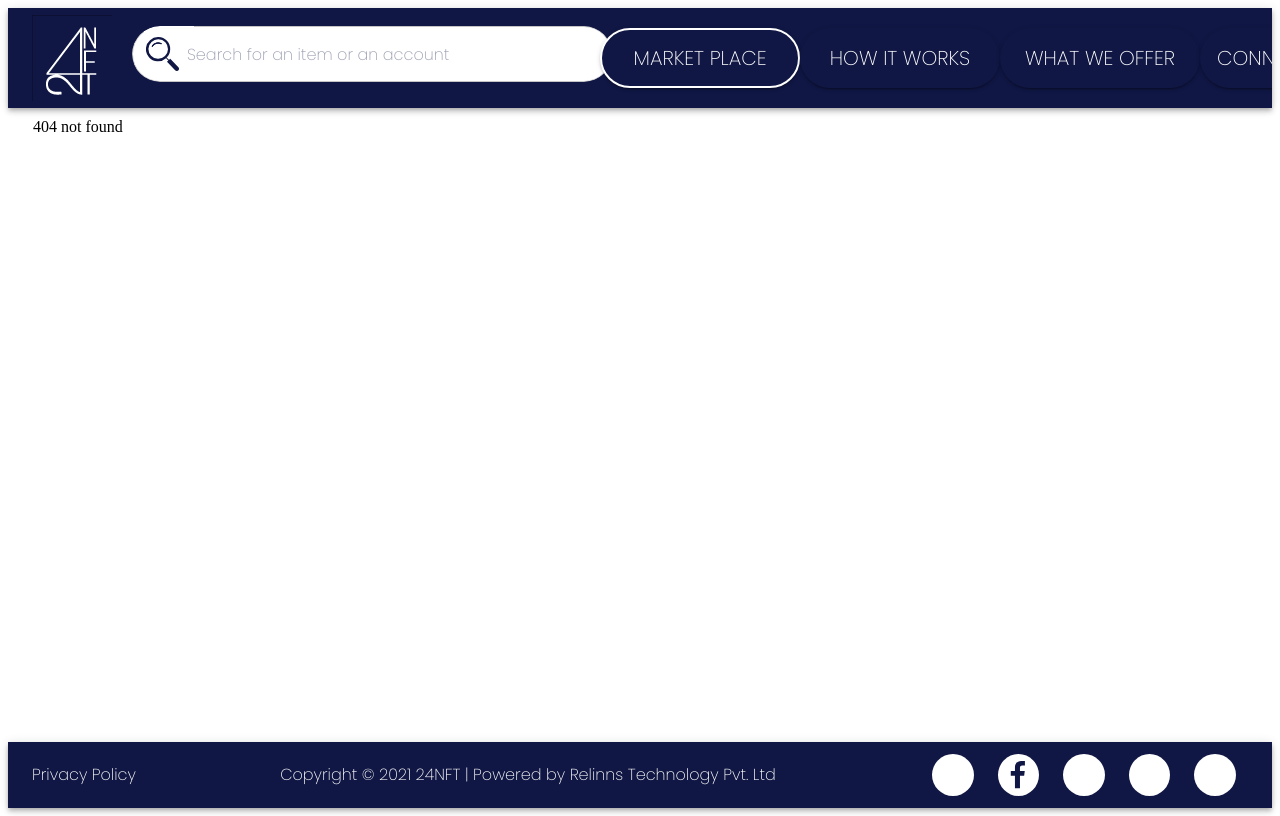
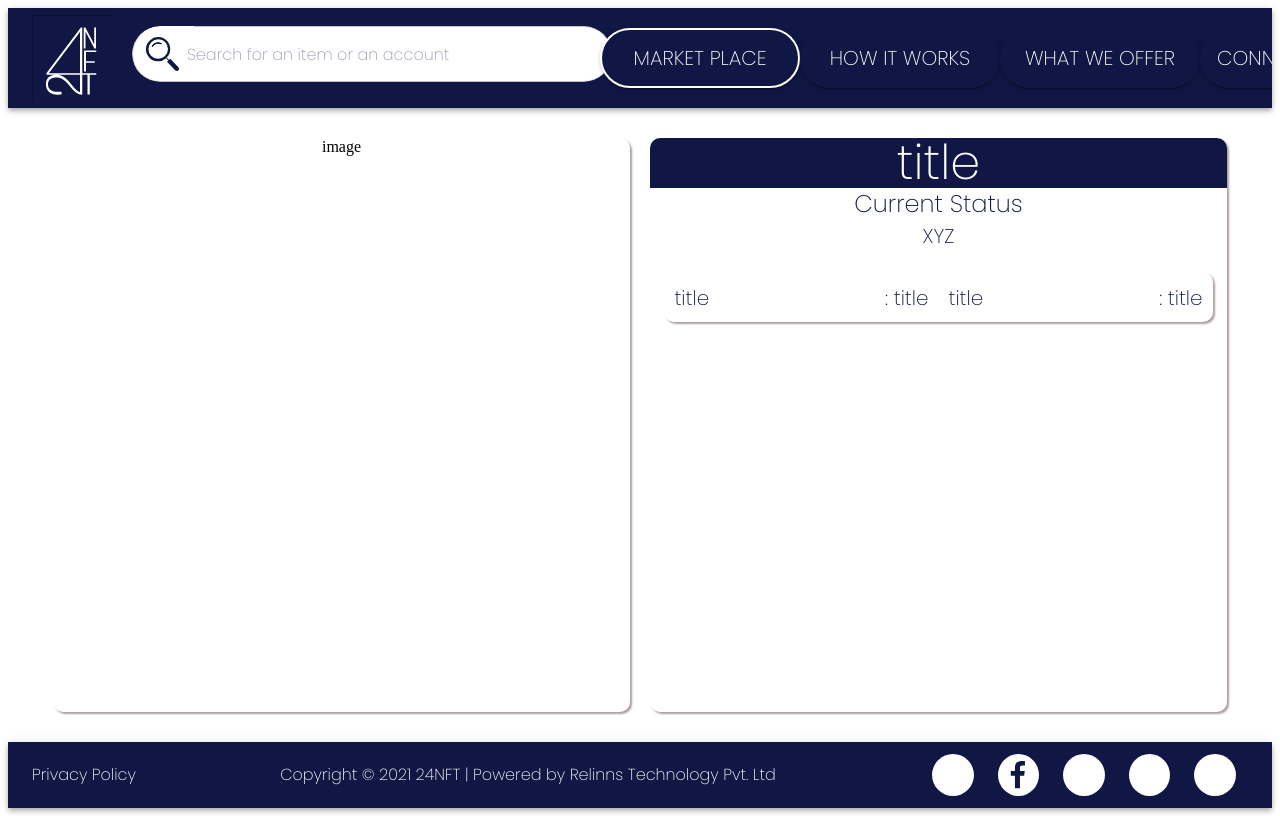
Before and after one commit to jaspalsingh-13/24NFT, a React (Create React App) app in the folder FrontEndApp/: page /nft-details in a window 1280 px wide. Before the commit this address had no page. Built offline with nearby package versions, Linux system fonts and the light colour scheme.

Commit message:
Added common layout for NFTDetails view

```diff
--- a/FrontEndApp/src/App.tsx
+++ b/FrontEndApp/src/App.tsx
@@ -13,6 +13,7 @@ import { Dashboard, IClasses, PageLayout, ModalKeeper } from "./modules";
 import ProtectedRoute from "./ProtectedRoute";
 
 import Theme from "./Theme";
+import { NFTDetailsView } from "./modules/NFTDetailsView";
 
 type Props = {
   classes?: IClasses;
@@ -47,6 +48,11 @@ class App extends React.Component<Props> {
                     path="/dashboard"
                     component={Dashboard}
                   />
+                  <ProtectedRoute
+                    isAuthenticated={true}
+                    path="/nft-details"
+                    component={NFTDetailsView}
+                  />
                   <Route path="/">
                     <div>404 not found</div>
                   </Route>
--- a/FrontEndApp/src/modules/Dashboard/Dashboard.tsx
+++ b/FrontEndApp/src/modules/Dashboard/Dashboard.tsx
@@ -5,7 +5,7 @@ import { IClasses } from "../shared/interfaces";
 import { RouteComponentProps } from "react-router";
 
 import { observer } from "mobx-react";
-import { ModalStore, SignatureChip } from "../shared";
+import { ModalStore } from "../shared";
 import ConfirmDialog from "../shared/components/ConfirmDialog/ConfirmDialog";
 
 interface Props extends RouteComponentProps {
@@ -39,15 +39,6 @@ class Dashboard extends Component<Props> {
           <Button onClick={() => this.openDialog()} color="primary">
             click here
           </Button>
-          <SignatureChip
-            data={{
-              imgSrc: "",
-              latestBid: "",
-              signature: "",
-              timeLeft: "",
-              staked: "",
-            }}
-          />
         </div>
       </>
     );
--- /dev/null
+++ b/FrontEndApp/src/modules/NFTDetailsView/NFTDetailsView.styles.ts
@@ -0,0 +1,54 @@
+import { createStyles, Theme } from "@material-ui/core/styles";
+
+export const styles = ({ palette }: Theme) =>
+  createStyles({
+    container: {
+      display: "flex",
+      flex: 1,
+      padding: 10,
+      justifyContent: "space-around",
+    },
+    content: {
+      display: "flex",
+      flex: 1,
+      background: palette.secondary.main,
+      borderRadius: 10,
+      margin: 10,
+      alignItems: "center",
+      flexDirection: "column",
+      boxShadow: `2px 2px 2px #ad9f9f`,
+      overflow: "hidden",
+    },
+    titleContainer: {
+      height: 50,
+      display: "flex",
+      justifyContent: "center",
+      alignItems: "center",
+      background: palette.primary.main,
+      width: "100%",
+      flex: 0,
+    },
+    form: {
+      display: "flex",
+      flex: 1,
+      padding: 20,
+      width: "100%",
+      alignItems: "center",
+      flexDirection: "column",
+    },
+    inputControl: {
+      display: "flex",
+      boxShadow: `2px 2px 2px #ad9f9f`,
+      borderRadius: 10,
+      minWidth: "95%",
+      flex: 0,
+
+      height: "50px",
+    },
+    input: {
+      display: "flex",
+      justifyContent: "space-between",
+      width: "50%",
+      margin: 10,
+    },
+  });
--- /dev/null
+++ b/FrontEndApp/src/modules/NFTDetailsView/NFTDetailsView.tsx
@@ -0,0 +1,59 @@
+import React, { Component } from "react";
+import { Typography, withStyles } from "@material-ui/core";
+import { styles } from "./NFTDetailsView.styles";
+import { observer } from "mobx-react";
+
+import { IClasses } from "../shared";
+
+interface Props {
+  classes?: IClasses;
+  isAuthenticated?: boolean;
+}
+
+@observer
+class NFTDetailsView extends Component<Props> {
+  render() {
+    const { classes } = this.props;
+
+    return (
+      <div className={classes.container}>
+        <div className={classes.content}>image</div>
+        <div className={classes.content}>
+          <div className={classes.titleContainer}>
+            <Typography variant="h3" color="textPrimary">
+              title
+            </Typography>
+          </div>
+          <Typography variant="h5" color="textSecondary">
+            Current Status
+          </Typography>
+          <Typography variant="h6" color="textSecondary">
+            XYZ
+          </Typography>
+          <div className={classes.form}>
+            <div className={classes.inputControl}>
+              <div className={classes.input}>
+                <Typography variant="h6" color="textSecondary">
+                  title
+                </Typography>
+                <Typography variant="h6" color="textSecondary">
+                  : title
+                </Typography>
+              </div>
+              <div className={classes.input}>
+                <Typography variant="h6" color="textSecondary">
+                  title
+                </Typography>
+                <Typography variant="h6" color="textSecondary">
+                  : title
+                </Typography>
+              </div>
+            </div>
+          </div>
+        </div>
+      </div>
+    );
+  }
+}
+
+export default withStyles(styles)(NFTDetailsView);
--- /dev/null
+++ b/FrontEndApp/src/modules/NFTDetailsView/index.ts
@@ -0,0 +1 @@
+export { default as NFTDetailsView } from "./NFTDetailsView";
--- a/FrontEndApp/src/modules/shared/components/PageLayout/Component/Header/HeaderOptions.ts
+++ b/FrontEndApp/src/modules/shared/components/PageLayout/Component/Header/HeaderOptions.ts
@@ -5,7 +5,7 @@ export const HeaderOptions = [
   },
   {
     label: "How It Works",
-    navigator: "/",
+    navigator: "/nft-details",
   },
   {
     label: "What We Offer",
--- a/FrontEndApp/src/modules/shared/components/PageLayout/PageLayout.styles.ts
+++ b/FrontEndApp/src/modules/shared/components/PageLayout/PageLayout.styles.ts
@@ -19,7 +19,7 @@ export const styles = (theme: Theme) =>
       display: "flex",
       flexDirection: "column",
       flexGrow: 1,
-      height: "100%",
+      minHeight: "100%",
       overflowY: "auto",
       padding: "10px 25px 10px 25px",
     },
```
